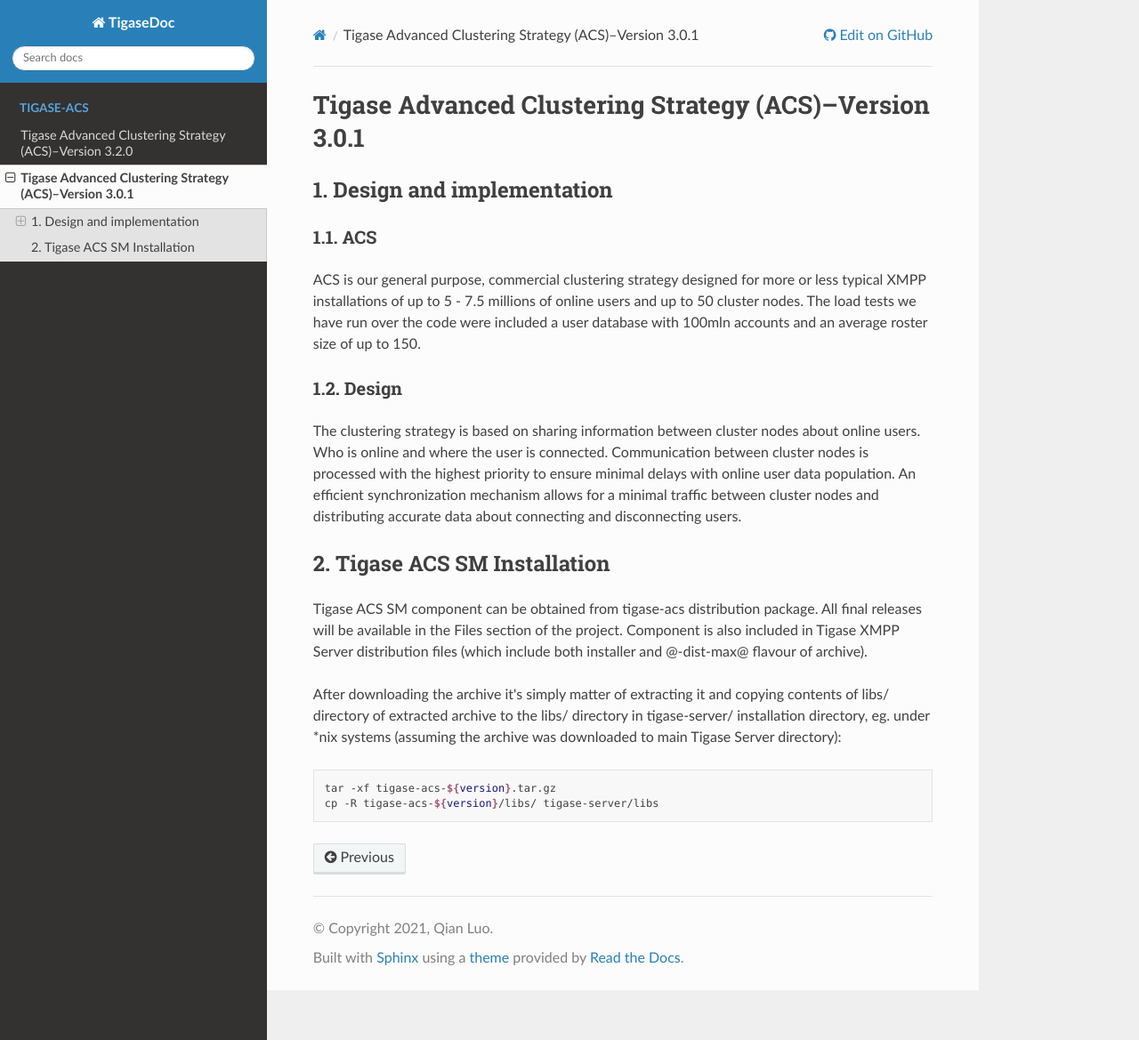
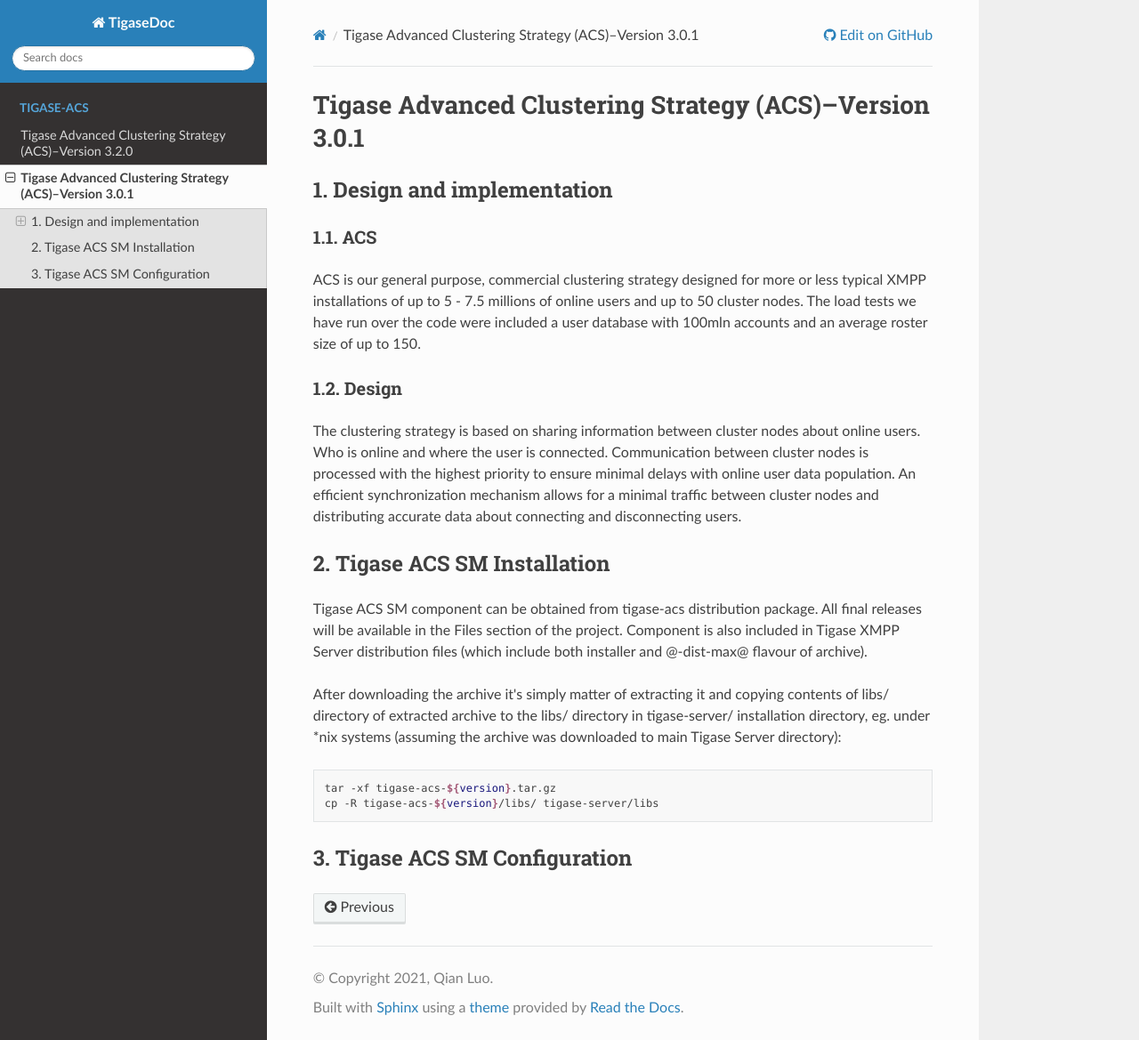
Before and after one commit to tigase/docs-website, a Sphinx documentation site: the page built from docs/3.0.1.rst, in a window 1280 px wide and 1169 px high. Shown: the whole window at 89% size. Built offline with Sphinx 7.4.7 and the Read the Docs theme 2.0.0, drawn with Linux system fonts in a browser that asks for light colours; the version number could not be read and is left out.

Commit message:
updated on 3.0.1.rst

```diff
--- a/docs/3.0.1.rst
+++ b/docs/3.0.1.rst
@@ -27,3 +27,6 @@
 
    tar -xf tigase-acs-${version}.tar.gz
    cp -R tigase-acs-${version}/libs/ tigase-server/libs
+
+3. Tigase ACS SM Configuration
+==============================
```
